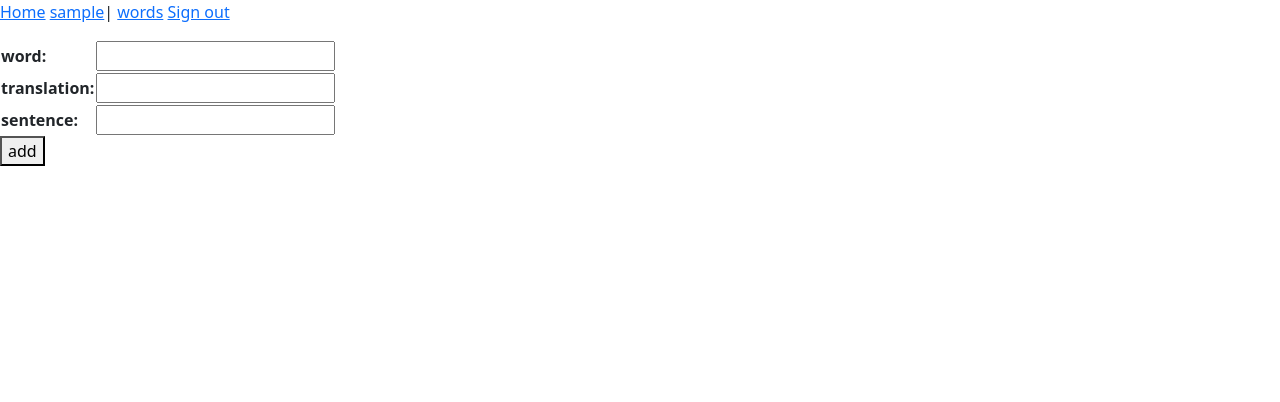
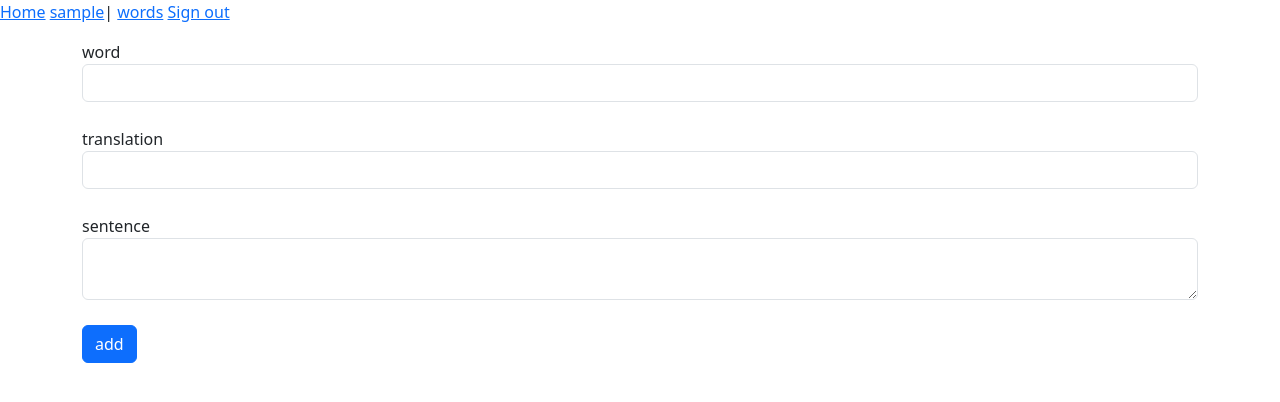
Before and after one commit to zgfif/language_cards, a Django app: page /add_word in a window 1280 px wide. Shown: the top 402 px of the page. Run offline with Django 4.2, Linux system fonts and the light colour scheme; the visitor is signed in with stand-in values (Sample User, id 1).

Commit message:
ui_add_word: partly done

```diff
--- a/core/forms.py
+++ b/core/forms.py
@@ -51,9 +51,9 @@ class SignUpForm(forms.Form):
 
 
 class AddWordForm(forms.Form):
-    word = forms.CharField(label='word')
-    translation = forms.CharField(label='translation')
-    sentence = forms.CharField(label='sentence', required=False)
+    word = forms.CharField(label='word', widget=forms.TextInput(attrs={'class': 'form-control'}), required=False)
+    translation = forms.CharField(label='translation', widget=forms.TextInput(attrs={'class': 'form-control'}))
+    sentence = forms.CharField(label='sentence', required=False, widget=forms.Textarea(attrs={'class': 'form-control', 'rows': 2}))
 
     def clean(self):
         word = self.cleaned_data.get('word')
--- /dev/null
+++ b/core/static/core/add_word.css
@@ -0,0 +1,3 @@
+ .cardRow {
+    padding-bottom: 25px;
+ }
--- a/core/templates/add_word.html
+++ b/core/templates/add_word.html
@@ -1,10 +1,31 @@
 {% extends 'base.html' %}
 
+{% load static %}
+
+{% block css %}
+        <link rel="stylesheet" href="{% static 'core/add_word.css' %}">
+{% endblock css %}
+
+
 {% block content %}
+    <div class="container">
         <form method="post"> {% csrf_token %}
-            <table>
-                {{ form }}
-            </table>
-            <button type="submit">add</button>
+                <div class="col cardRow">
+                    {{ form.word.label }}
+                    {{ form.word }}
+                </div>
+
+                <div class="col cardRow">
+                    {{ form.translation.label }}
+                    {{ form.translation }}
+                </div>
+
+                <div class="col cardRow">
+                    {{ form.sentence.label }}
+                    {{ form.sentence }}
+                </div>
+
+            <button type="submit" class="btn btn-primary">add</button>
         </form>
+    </div>
 {% endblock %}
--- a/core/views.py
+++ b/core/views.py
@@ -82,6 +82,7 @@ class AddWordView(TemplateView):
     def get_context_data(self, **kwargs):
         context = super().get_context_data(**kwargs)
         context['form'] = AddWordForm()
+        # print(context['form'].word)
         return context
 
     def post(self, request):
```
